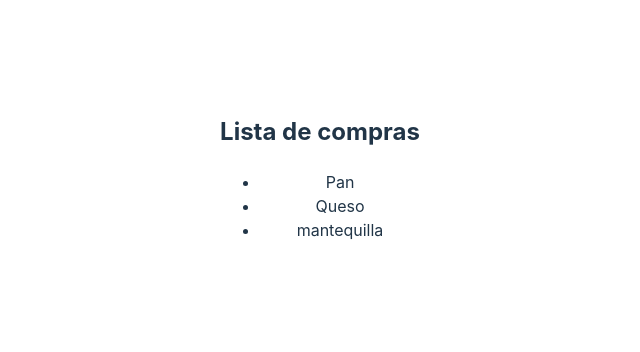
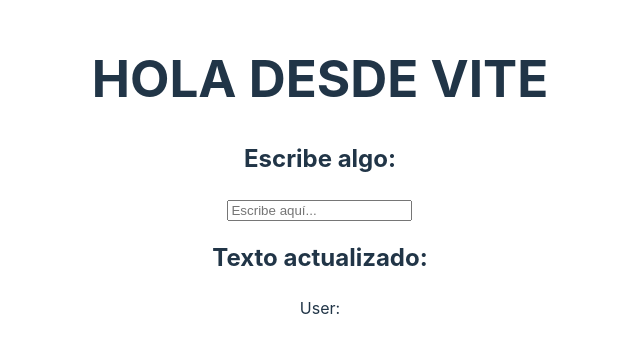
Before and after one commit to HenrryMamaniRocha/LAB-07, a React (Vite) app: page / in a window 1280 px wide. Shown: the part 224-576 px from the top of the page, without its empty margins (320-960 px from the left). Built offline with nearby package versions, Linux system fonts and the light colour scheme.

Commit message:
feature(common): [added Question-5]

```diff
--- a/src/App.jsx
+++ b/src/App.jsx
@@ -1,11 +1,11 @@
 import './App.css'
-import { List } from './components/List'
 import { WrapperList } from './components/WrapperList'
+import { CompWithProps } from './components/CompWithProps';
 function App() {
   return (
     <>
       <WrapperList>
-          <List/>
+          <CompWithProps />
       </WrapperList>
     </>
   )
--- /dev/null
+++ b/src/components/CompWithProps.tsx
@@ -0,0 +1,24 @@
+import { useState } from "react";
+import React from "react";
+export const CompWithProps = () => {
+  const [inputValue, setInputValue] = useState("");
+
+  const handleChange = (event) => {
+    setInputValue(event.target.value);
+  };
+
+  return (
+    <div>
+      <h2>Escribe algo:</h2>
+      <input
+        type="text"
+        value={inputValue}
+        onChange={handleChange}
+        placeholder="Escribe aquí..."
+      />
+      <h2>Texto actualizado:</h2>
+      <p>User:
+        {inputValue}</p> {/* Muestra el texto actualizado */}
+    </div>
+  );
+};
--- a/src/components/WrapperList.jsx
+++ b/src/components/WrapperList.jsx
@@ -2,7 +2,7 @@ export const WrapperList = (props) => {
     const { children } = props;
     return (
         <div>
-            <h2>Lista de compras</h2>
+            <h1>HOLA DESDE VITE</h1>
             <div>
                 {children}
             </div>
```
